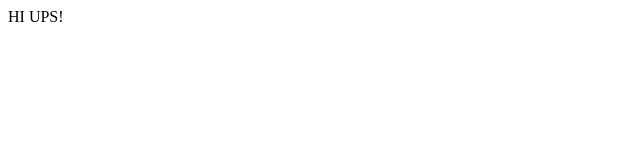
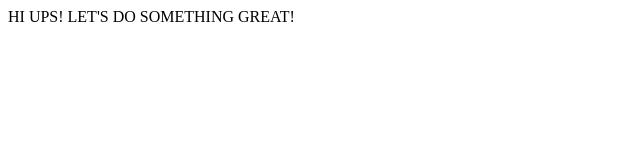
Before and after one commit to upsu9/UPS-FOREVER, a plain HTML site: page index.html in a window 1280 px wide. Shown: the whole page, without its empty margins (0-640 px from the left). Drawn offline with Linux system fonts and the light colour scheme.

Commit message:
UPDATE:DOCS

```diff
--- a/index.html
+++ b/index.html
@@ -7,6 +7,6 @@
     <title>UPS-FOREVER</title>
 </head>
 <body>
-    HI UPS!
+    HI UPS! LET'S DO SOMETHING GREAT!
 </body>
 </html>
```
